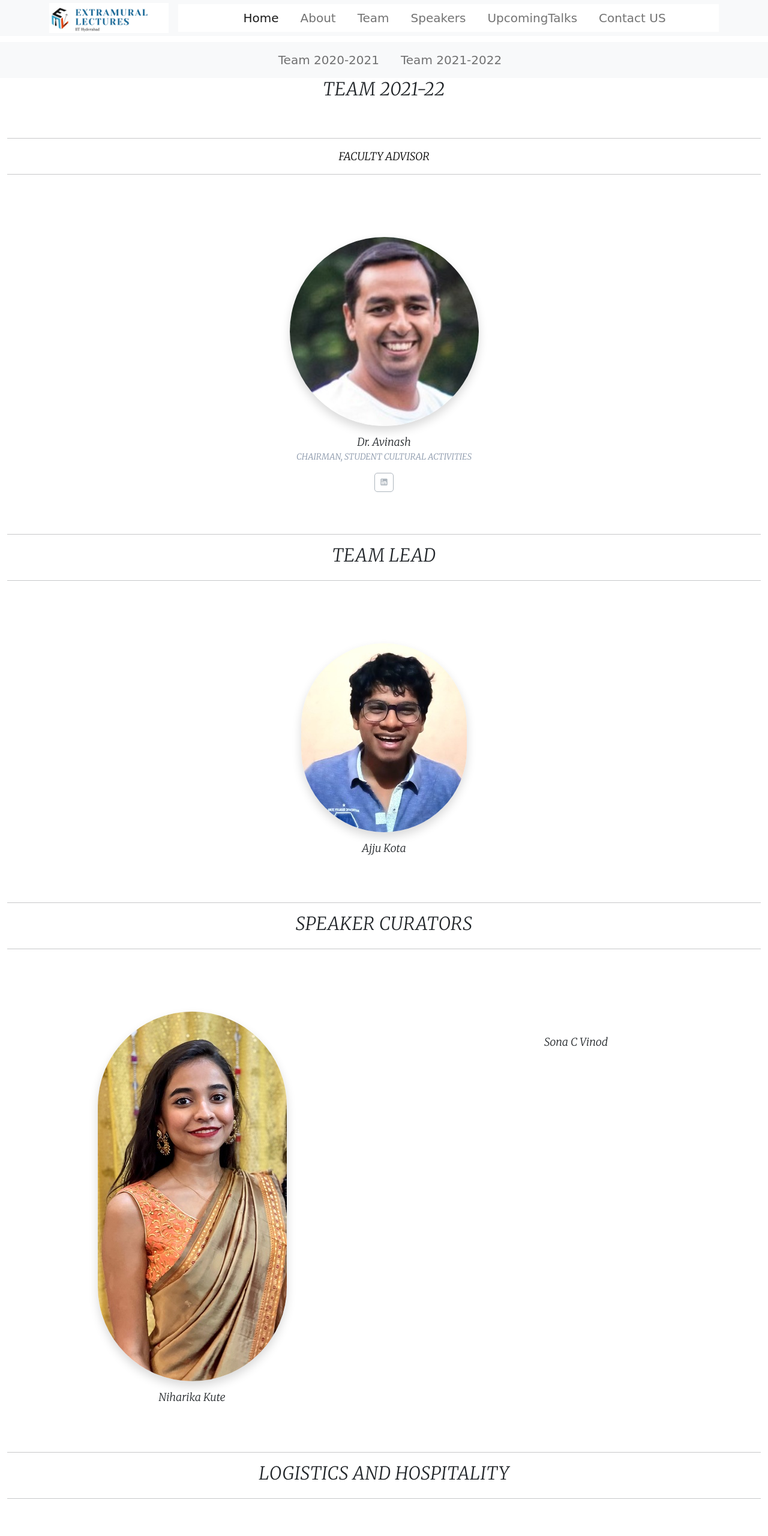
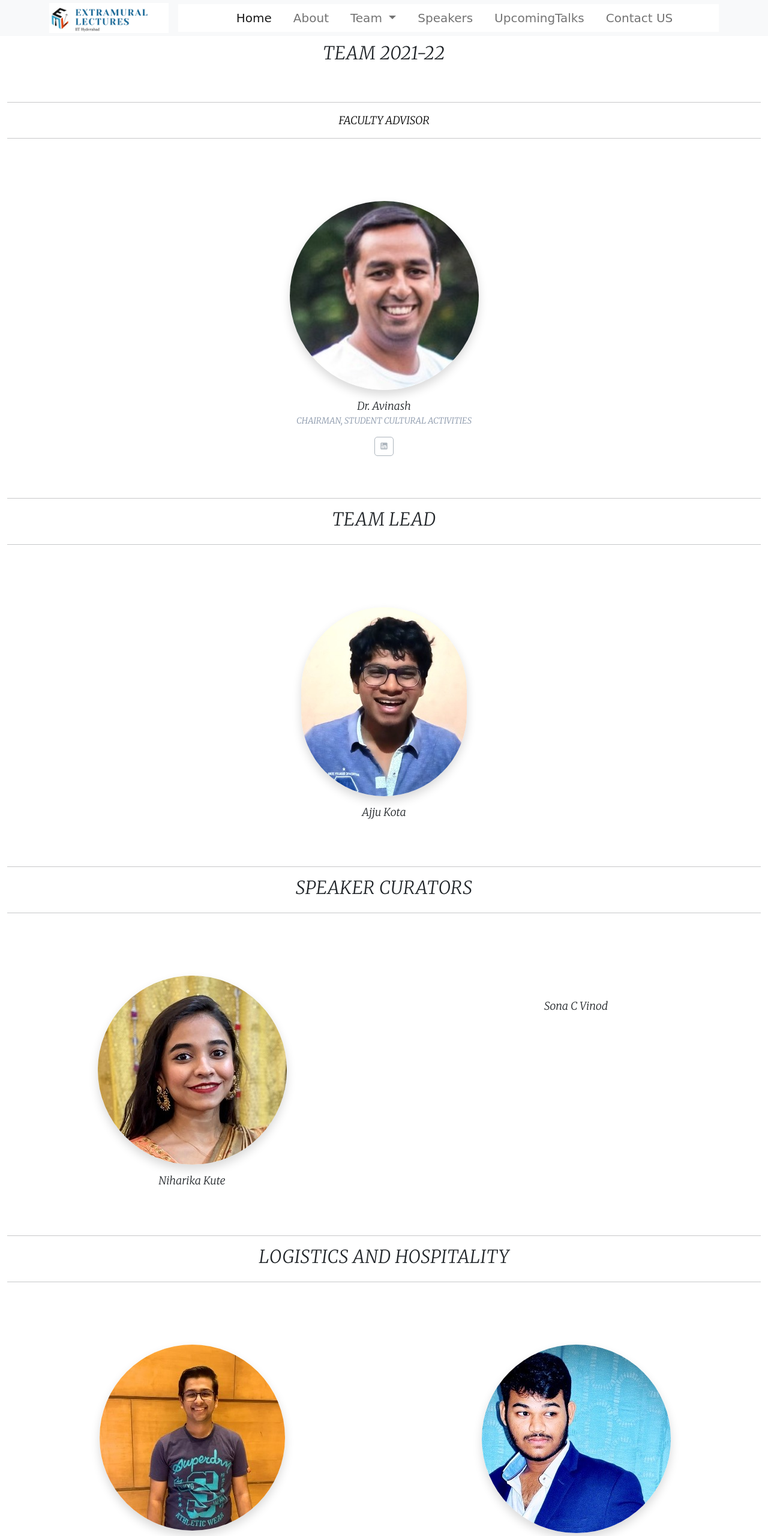
Before and after one commit to Ajjukota/eml-site-iith, a plain HTML site: page team_2021_22.html in a window 1280 px wide. Shown: the top 2560 px of the page at 60% size. Drawn offline with nearby package versions, Linux system fonts and the light colour scheme; a web font is replaced by a local one.

Commit message:
new images and team_2021_22 with drop down

```diff
--- a/team_2021_22.html
+++ b/team_2021_22.html
@@ -43,7 +43,14 @@
             </li>
 
             <li class="nav-item">
-                <a class="nav-link" href="team.html">Team</a>
+                <!-- <a class="nav-link" href="team.html">Team</a> -->
+                <a class="nav-link dropdown-toggle" href="#" id="navbarDropdown" role="button" data-toggle="dropdown" aria-haspopup="true" aria-expanded="false">
+                  Team
+                </a>
+                <div class="dropdown-menu" aria-labelledby="navbarDropdown">
+                  <a class="nav-link" href="team.html">Team 2020-2021</a>
+                  <a class="nav-link" href="team_2021_22.html">Team 2021-2022</a>
+                </div>
             </li>
             <li class="nav-item">
               <a class="nav-link" href="speakers.html">Speakers</a>
@@ -63,18 +70,6 @@
 
 <section class="teams ">
     <link rel="stylesheet" href="https://cdnjs.cloudflare.com/ajax/libs/MaterialDesign-Webfont/5.3.45/css/materialdesignicons.css" integrity="sha256-NAxhqDvtY0l4xn+YVa6WjAcmd94NNfttjNsDmNatFVc=" crossorigin="anonymous" />
-    <nav class="navbar navbar-expand-lg navbar-light bg-light justify-content-center">
-
-      <!-- Links -->
-      <ul class="navbar-nav">
-        <li class="nav-item">
-          <a class="nav-link" href="team.html">Team 2020-2021</a>
-        </li>
-        <li class="nav-item">
-          <a class="nav-link" href="team_2021_22.html">Team 2021-2022</a>
-        </li>
-      </ul>
-    </nav>
 <div class="container-fluid bootdey">
         <div class="row">
             <div class="col-12 text-center">
@@ -135,7 +130,7 @@
             </div><!--end col-->
             <div class=" col-md-6  mt-4 pt-2 showcurator">
                 <div class="team text-center rounded p-3 py-4">
-                    <img src="images/Niharika(EP20BTECH11012)_ver.jpg" class="img-fluid avatar avatar-medium shadow rounded-pill" alt="">
+                    <img src="images/Niharika(EP20BTECH11012)_ver2.jpg" class="img-fluid avatar avatar-medium shadow rounded-pill" alt="">
                     <div class="content mt-3">
                         <h4 class="title mb-0">Niharika Kute</h4>
                         <!---<small class="text-muted">ms19btech11007@iith.ac.in</small>--->
@@ -171,7 +166,7 @@
             </div><!--end col-->
             <div class=" col-md-6  mt-4 pt-2 showlogist">
                 <div class="team text-center rounded p-3 py-4">
-                    <img src="images/TanmayGarg-CS20BTECH11063.jpg" class="img-fluid avatar avatar-medium shadow rounded-pill" alt="">
+                    <img src="images/TanmayGarg-CS20BTECH11063_ver2.jpg" class="img-fluid avatar avatar-medium shadow rounded-pill" alt="">
                     <div class="content mt-3">
                         <h4 class="title mb-0">Tanmay Garg</h4>
                         <!---<small class="text-muted">ms19btech11007@iith.ac.in</small>--->
@@ -185,7 +180,7 @@
 
             <div class="col-md-6  mt-4 pt-2 showlogist">
                 <div class="team text-center rounded p-3 py-4">
-                    <img src="images/J Rohith (ms19btech11020)_ver.jpg" class="img-fluid avatar avatar-medium shadow rounded-pill" alt="">
+                    <img src="images/J Rohith (ms19btech11020)_ver2.jpg" class="img-fluid avatar avatar-medium shadow rounded-pill" alt="">
                     <div class="content mt-3">
                         <h4 class="title mb-0">J Rohith</h4>
                         <!---<small class="text-muted">cs18btech11048@iith.ac.in </small>--->
@@ -202,7 +197,7 @@
                 <div class="section-title mb-4 pb-2">
                     <br>
                     <hr>
-                    <h4 class="title mb-4">CREATIVE DESIGN &amp WEB-COORDINATOR</h4>
+                    <h4 class="title mb-4">CREATIVE &amp DESIGN</h4>
                     <hr>
                 </div>
             </div><!--end col-->
@@ -222,7 +217,7 @@
 
             <div class="col-md-6  mt-4 pt-2 showweb">
                 <div class="team text-center rounded p-3 py-4">
-                    <img src="images/Rushikesh (ES20BTECH11022)_ver.jpg" class="img-fluid avatar avatar-medium shadow rounded-pill" alt="">
+                    <img src="images/Rushikesh (ES20BTECH11022)_ver2.jpg" class="img-fluid avatar avatar-medium shadow rounded-pill" alt="">
                     <div class="content mt-3">
                         <h4 class="title mb-0">Nilapalle Rushikesh Shesherao</h4>
                         <!---<small class="text-muted">cs18btech11048@iith.ac.in </small>--->
```
Also changed, not shown: images/J Rohith (ms19btech11020)_ver2.jpg (added), images/Niharika(EP20BTECH11012)_ver2.jpg (added), images/Rushikesh (ES20BTECH11022)_ver2.jpg (added), images/TanmayGarg-CS20BTECH11063_ver2.jpg (added).
